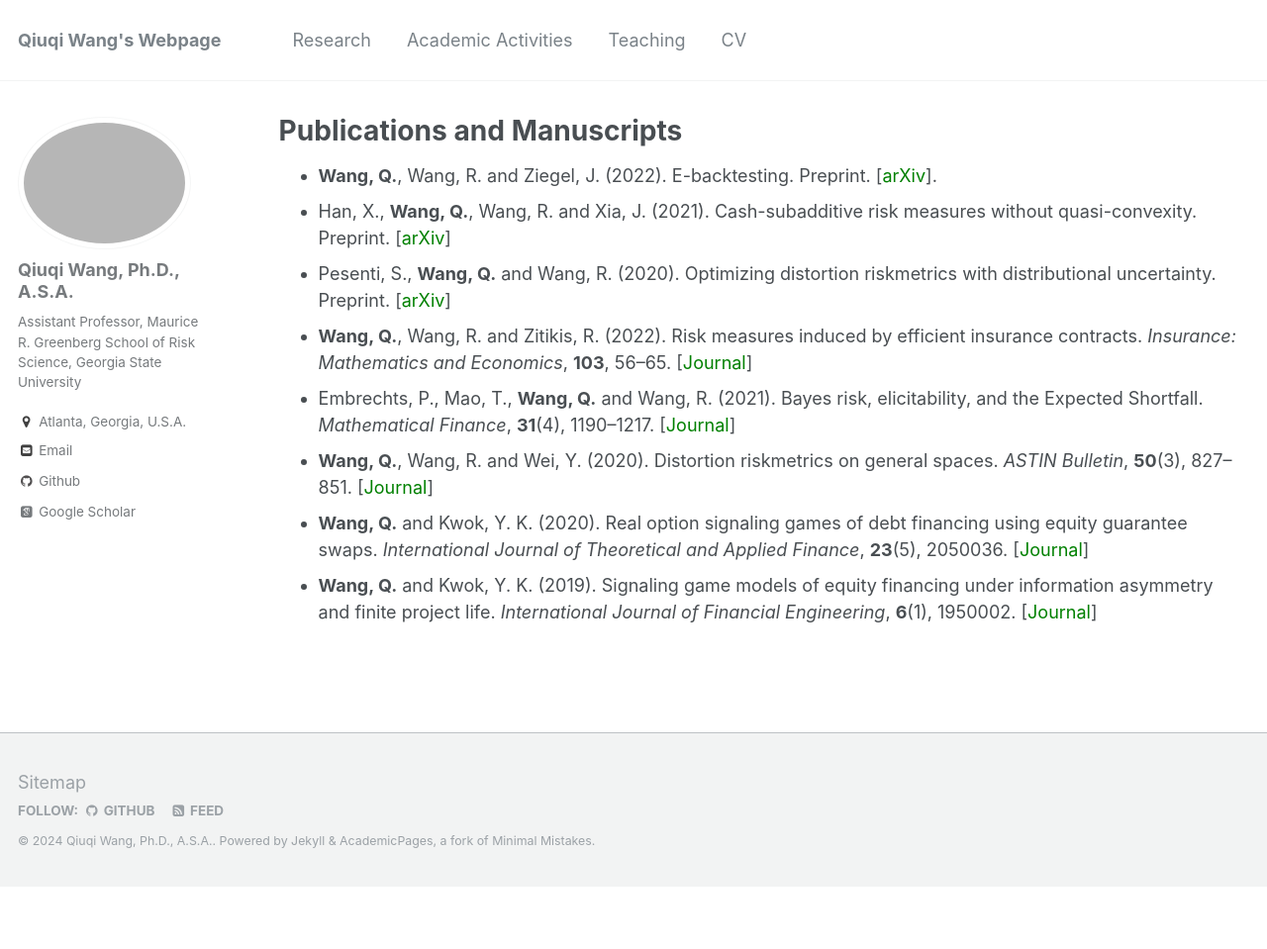
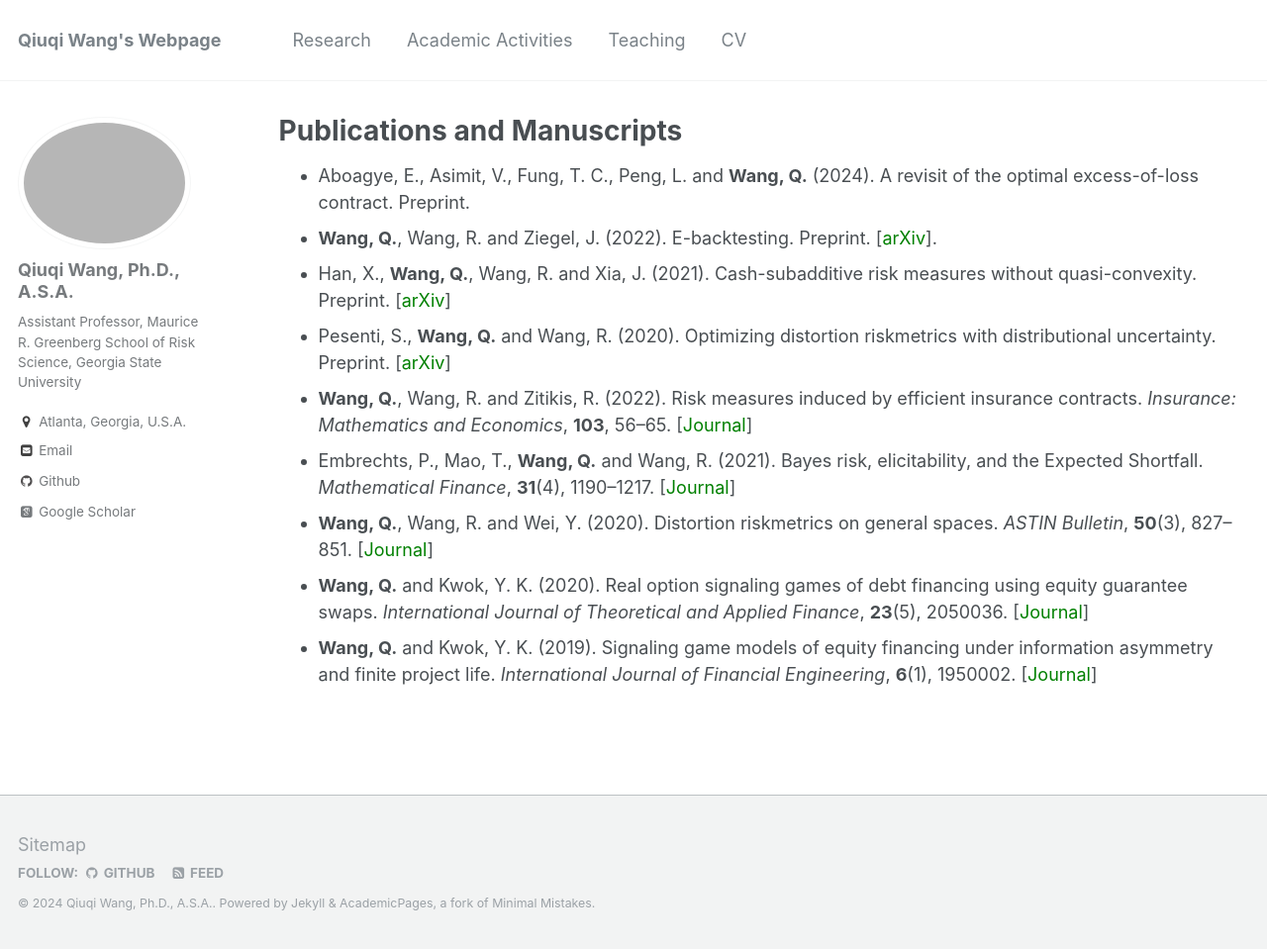
Before and after one commit to qwangan/qwangan.github.io, a Jekyll site: the page built from _pages/publications.md, in a window 1280 px wide and 959 px high. Shown: the whole window at 99% size. Built offline with Jekyll 4.4.1, drawn with Linux system fonts in a browser that asks for light colours; some web fonts are replaced.

Commit message:
Update publications.md

```diff
--- a/_pages/publications.md
+++ b/_pages/publications.md
@@ -5,6 +5,7 @@
 author_profile: true
 ---
 
+* Aboagye, E., Asimit, V., Fung, T. C., Peng, L. and **Wang, Q.** (2024). A revisit of the optimal excess-of-loss contract. Preprint.
 * **Wang, Q.**, Wang, R. and Ziegel, J. (2022). E-backtesting. Preprint. [[<span style="color:green">arXiv</span>]](https://arxiv.org/abs/2209.00991).
 * Han, X., **Wang, Q.**, Wang, R. and Xia, J. (2021). Cash-subadditive risk measures without quasi-convexity. Preprint. [[<span style="color:green">arXiv</span>]](https://arxiv.org/abs/2110.12198#)
 * Pesenti, S., **Wang, Q.** and Wang, R. (2020). Optimizing distortion riskmetrics with distributional uncertainty. Preprint. [[<span style="color:green">arXiv</span>]](http://arxiv.org/abs/2011.04889)
```
